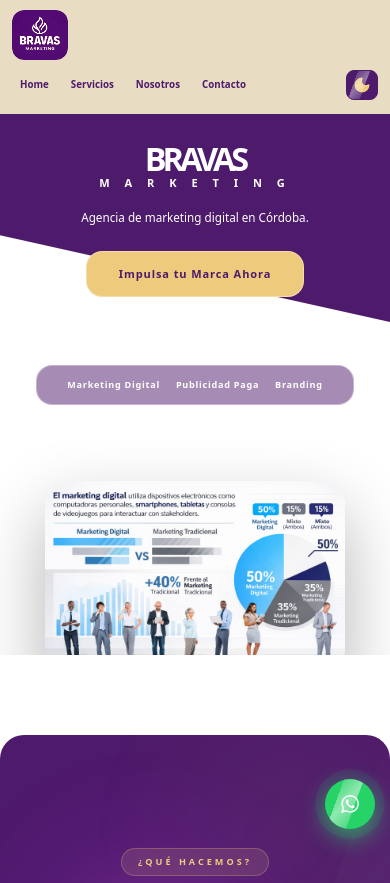
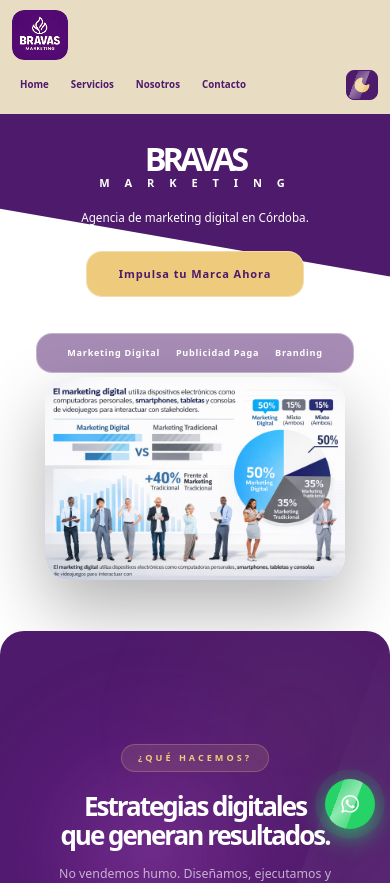
Before and after one commit to francoxvr/BRAVAS-WEB, a Next.js app in the folder frontend/: page / in a window 390 px wide. Shown: the top 883 px of the page. Built offline with nearby package versions, Linux system fonts and the light colour scheme.

Commit message:
fix: remove node_modules, add README, fix mobile hero layout

```diff
--- a/frontend/src/components/sections/Home.module.css
+++ b/frontend/src/components/sections/Home.module.css
@@ -348,14 +348,14 @@
 
 @media (max-width: 900px) {
   .heroWrapper {
-    margin-bottom: 44px;
+    margin-bottom: 20px;
     width: 100%;
-    overflow: hidden;
+    overflow: visible;
   }
 
   .heroSection {
-    padding: 0 15px 24px;
-    overflow: hidden;
+    padding: 0 15px 4px;
+    overflow: visible;
   }
 
   .heroSection::before {
@@ -367,7 +367,7 @@
     text-align: center;
     gap: 24px;
     padding-top: 20px;
-    padding-bottom: 32px;
+    padding-bottom: 8px;
     width: 100%;
   }
 
@@ -411,6 +411,7 @@
     flex-wrap: wrap;
     font-size: .8rem;
     top: 0;
+    margin-top: 16px;
     width: 100%;
     max-width: min(100%, 340px);
     box-sizing: border-box;
@@ -441,7 +442,7 @@
   .heroImageWrapper {
     position: static;
     transform: none;
-    margin: -8px auto 0;
+    margin: -36px auto 0;
     max-width: 100%;
     padding: 0 15px;
     width: 100%;
@@ -1843,7 +1844,7 @@
 
 @media (max-width: 768px) {
   body { overflow-x: hidden; }
-  .heroWrapper, .enfoqueSection, .crecimientoSection, .procesoSection, .innovacionSection { overflow-x: hidden; }
+  .enfoqueSection, .crecimientoSection, .procesoSection, .innovacionSection { overflow-x: hidden; }
   .heroImageWrapper { max-width: 100vw; }
 }
 
--- a/frontend/tina/__generated__/client.ts
+++ b/frontend/tina/__generated__/client.ts
@@ -1,4 +1,4 @@
 import { createClient } from "tinacms/dist/client";
 import { queries } from "./types.js";
-export const client = createClient({ cacheDir: 'C:/projects/BRAVAS WEB/frontend/tina/__generated__/.cache/1778986721832', url: 'https://content.tinajs.io/2.4/content/9d19bec7-8aea-435a-8adb-a081ce91aab9/github/main', token: '08fbd239f779ff6891919cd419136a398a0debbf', queries,  });
+export const client = createClient({ url: 'http://localhost:4001/graphql', token: '08fbd239f779ff6891919cd419136a398a0debbf', queries,  });
 export default client;
--- a/frontend/tina/__generated__/types.js
+++ b/frontend/tina/__generated__/types.js
@@ -470,7 +470,7 @@ const generateRequester = (client) => {
 export const ExperimentalGetTinaClient = () => getSdk(
   generateRequester(
     createClient({
-      url: "https://content.tinajs.io/2.4/content/9d19bec7-8aea-435a-8adb-a081ce91aab9/github/main",
+      url: "http://localhost:4001/graphql",
       queries
     })
   )
--- a/frontend/tina/__generated__/types.ts
+++ b/frontend/tina/__generated__/types.ts
@@ -1457,7 +1457,7 @@ export const ExperimentalGetTinaClient = () =>
   getSdk(
     generateRequester(
       createClient({
-        url: "https://content.tinajs.io/2.4/content/9d19bec7-8aea-435a-8adb-a081ce91aab9/github/main",
+        url: "http://localhost:4001/graphql",
         queries,
       })
     )
```
Also changed, not shown: 2 other files (tests, documents, lock files or other folders).
